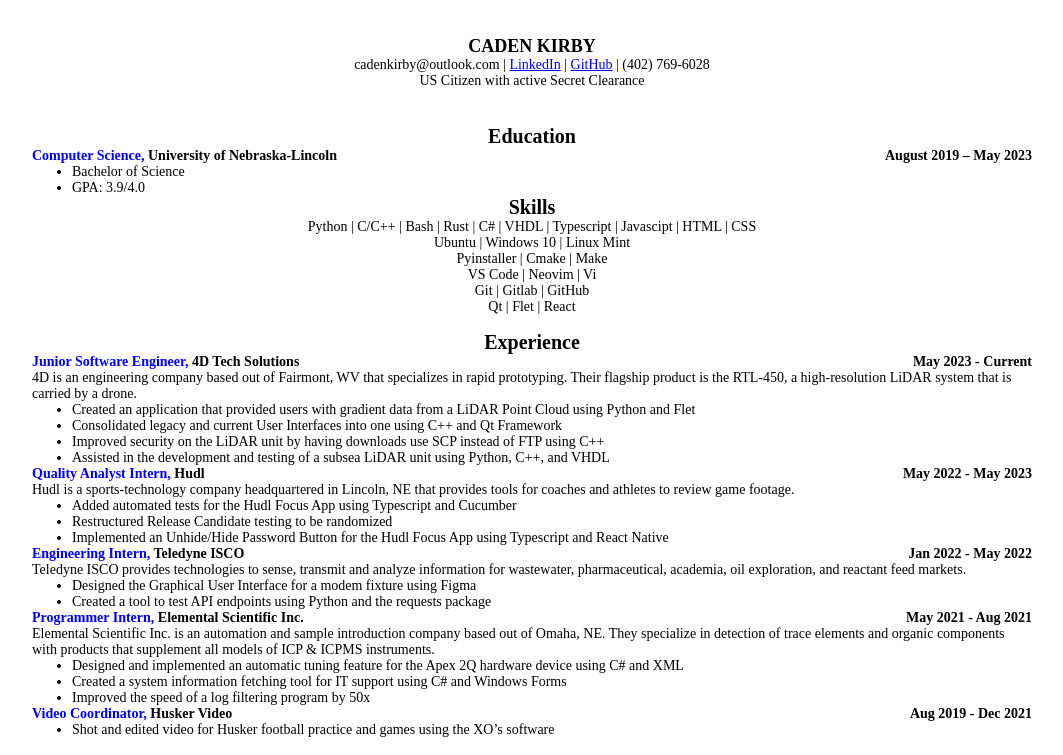
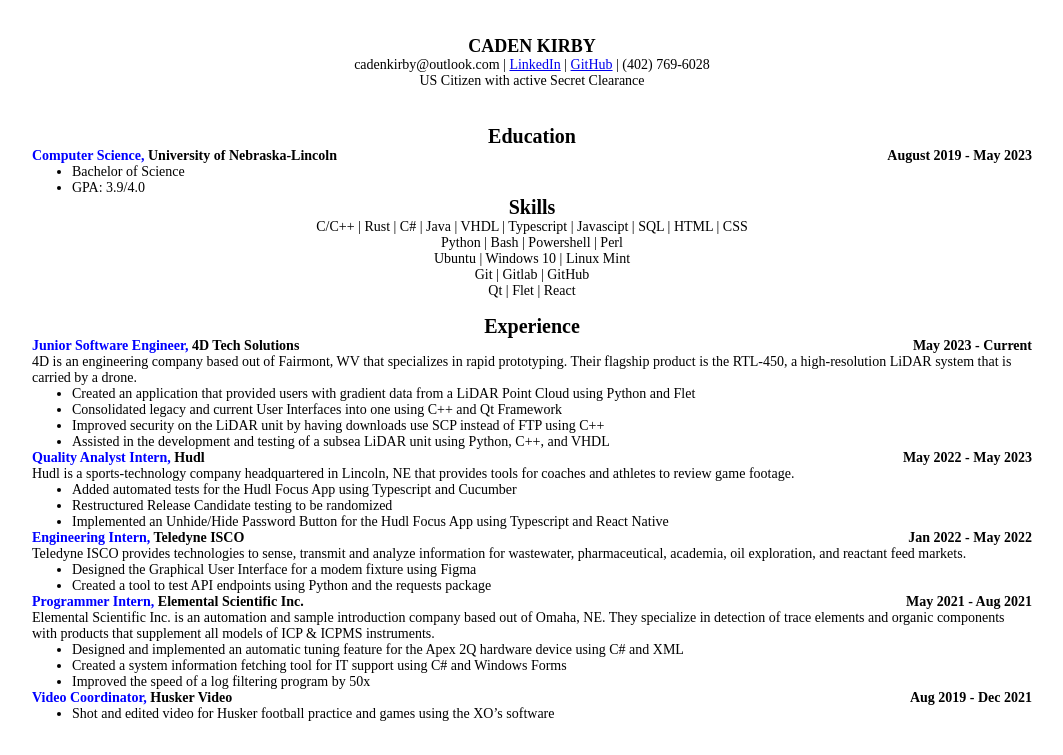
Before and after one commit to CKirby21/resume, a plain HTML site: page src/index.html in a window 1280 px wide. Shown: the top 755 px of the page, without its empty margins (108-1171 px from the left). Drawn offline with Linux system fonts and the light colour scheme.

Commit message:
Update skills section

```diff
--- a/src/index.html
+++ b/src/index.html
@@ -13,7 +13,7 @@
   <br></br>
 
   <p class="heading">Education</p>
-  <p class="entry"><span class="entry-name">Computer Science,</span> University of Nebraska-Lincoln<span class="right">August 2019 – May 2023</span></p>
+  <p class="entry"><span class="entry-name">Computer Science,</span> University of Nebraska-Lincoln<span class="right">August 2019 - May 2023</span></p>
   <ul class="entry-details">
     <li>Bachelor of Science</li>
     <li>GPA: 3.9/4.0</li>
@@ -22,10 +22,9 @@
   <!-- <br></br> -->
 
   <p class="heading">Skills</p>
-  <p class="contact">Python | C/C++ | Bash | Rust | C# | VHDL | Typescript | Javascipt | HTML | CSS
+  <p class="contact">C/C++ | Rust | C# | Java | VHDL | Typescript | Javascipt | SQL | HTML | CSS
+  <p class="contact">Python | Bash | Powershell | Perl
   <p class="contact">Ubuntu | Windows 10 | Linux Mint
-  <p class="contact">Pyinstaller | Cmake | Make
-  <p class="contact">VS Code | Neovim | Vi
   <p class="contact">Git | Gitlab | GitHub
   <p class="contact">Qt | Flet | React
 
```
